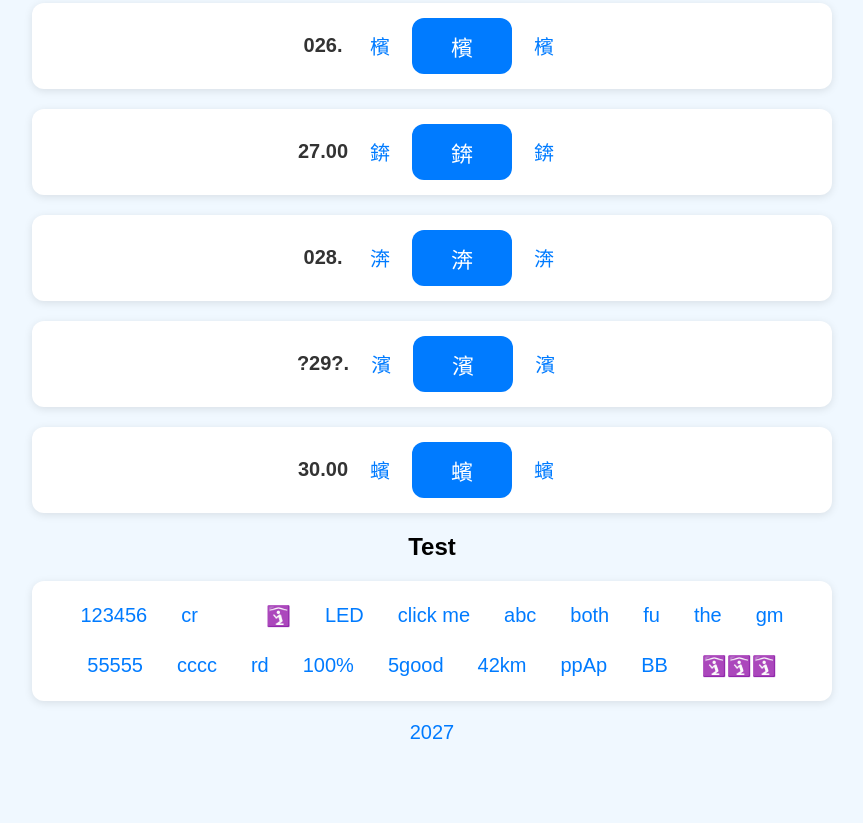
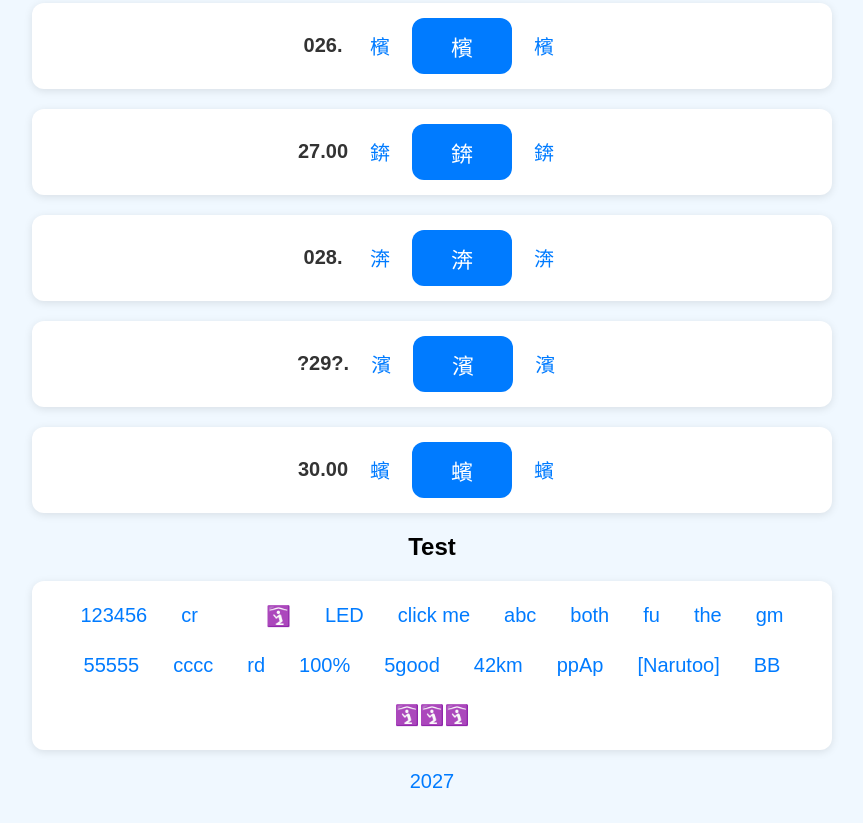
Before and after one commit to hw2801hw/paradox, a plain HTML site: page index.html in a window 1280 px wide. Shown: the part 2766-3589 px from the top of the page, without its empty margins (208-1071 px from the left). Before the commit the page ends 3540 px from the top, so only its background shows below. Drawn offline with Linux system fonts and the light colour scheme.

Commit message:
Update index.html

```diff
--- a/index.html
+++ b/index.html
@@ -422,6 +422,7 @@
             <a href="https://hw2801hw.github.io/paradox/good5" class="side-link">5good</a>
             <a href="https://hw2801hw.github.io/paradox/42" class="side-link">42km</a>
             <a href="https://hw2801hw.github.io/paradox/op" class="side-link">ppAp</a>
+			<a href="https://hw2801hw.github.io/paradox/no" class="side-link">[Narutoo]</a>
 			<a href="https://hw2801hw.github.io/paradox/BB" class="side-link">BB</a>
             <a href="https://hw2801hw.github.io/paradox/🛐" class="side-link">🛐🛐🛐</a>
         </div>
```
